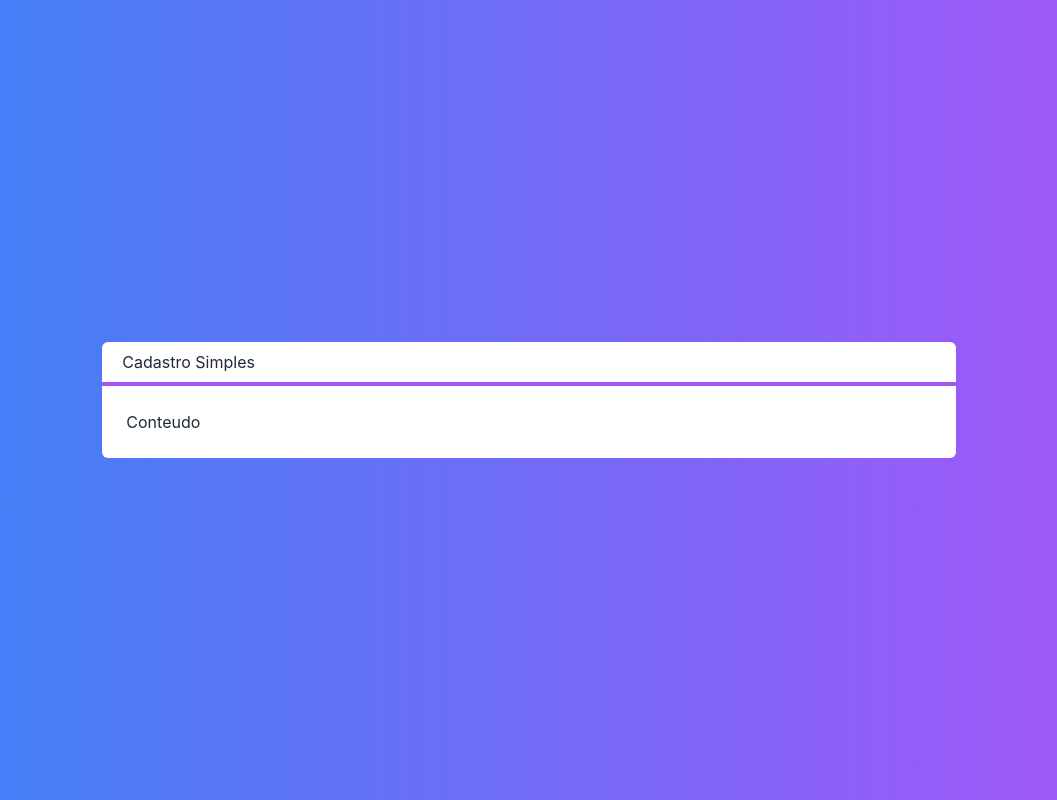
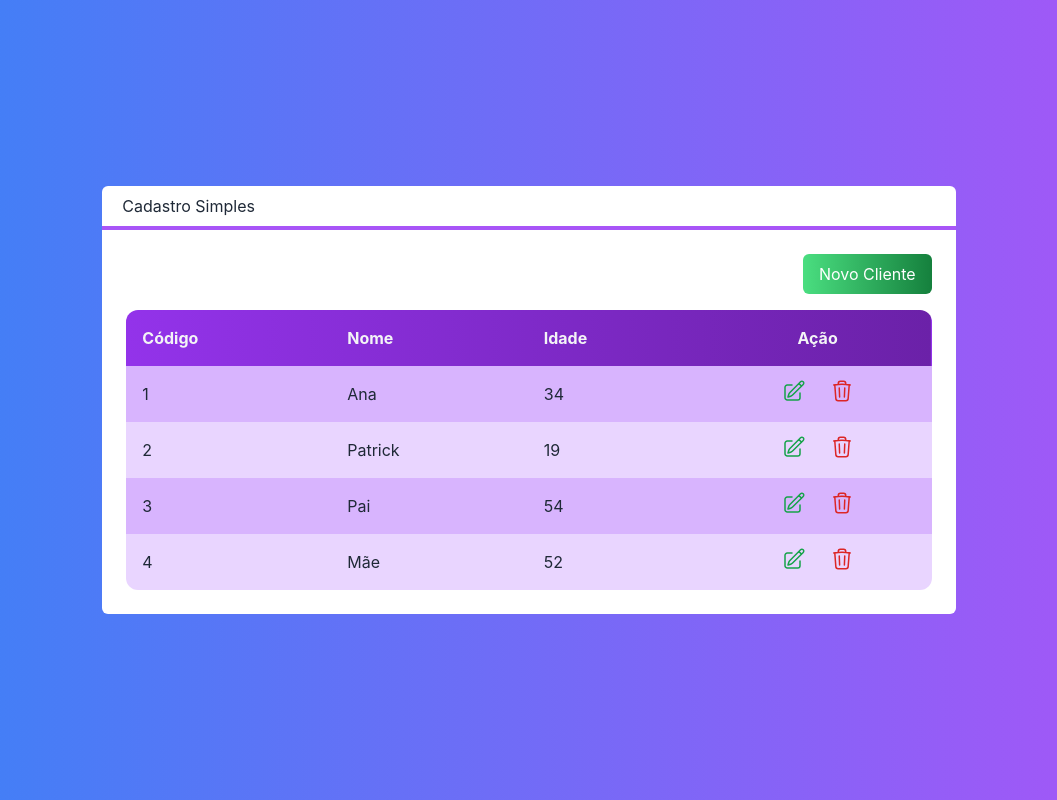
Before and after one commit to GMpatrick/CadastroDeUsuario, a Next.js app: page / in a window 1280 px wide. Shown: the whole page, without its empty margins (111-1168 px from the left). Built offline with nearby package versions, Linux system fonts and the light colour scheme.

Commit message:
Adição de componentes e configuração do projeto

```diff
--- /dev/null
+++ b/src/components/Tabela.tsx
@@ -0,0 +1,87 @@
+import Cliente from "../core/Cliente"
+import { IconeEdicao, IconeLixo } from "./icones"
+
+interface TabelaProps {
+    clientes: Cliente[]
+    clienteSelecionado?: (cliente: Cliente) => void
+    clienteExcluido?: (cliente: Cliente) => void
+}
+
+export default function Tabela(props: TabelaProps){
+
+    const exibirAcoes = props.clienteExcluido || props.clienteSelecionado
+
+    function renderizarCabecalho(){
+        return(
+            <tr>
+                <th className="text-left p-4">Código</th>
+                <th className="text-left p-4">Nome</th>
+                <th className="text-left p-4">Idade</th>
+                {exibirAcoes ? <th className="p-4">Ação</th> : false}
+            </tr>
+        )
+    }
+
+    function renderizarAcoes(cliente: Cliente){
+        return (
+            <td className="flex justify-center">
+                {props.clienteSelecionado ? (
+                    <button onClick={() => props.clienteSelecionado?.(cliente)} className={`
+                    flex justify-center items-center
+                    text-green-600 rounded-full p-2 m-1
+                    hover:bg-purple-50
+                `}>
+                    {IconeEdicao}
+                </button>
+                ) : false}
+
+                {props.clienteExcluido ? (
+                 <button onClick={() => props.clienteExcluido?.(cliente)} className={`
+                    flex justify-center items-center
+                    text-red-600 rounded-full p-2 m-1
+                    hover:bg-purple-50
+                    ` }>
+                    {IconeLixo}
+                </button>
+                ) : false}
+
+
+            </td>
+        )
+    }
+
+    function renderizarDados(){
+        return props.clientes?.map((cliente, i) =>{
+            return (
+
+                <tr key={cliente.getId} className={`
+                    ${i % 2 === 0 ? 'bg-purple-300' : 'bg-purple-200'}
+                `}>
+                    <td className="text-left p-4">{cliente.getId}</td>
+                    <td className="text-left p-4">{cliente.getNome}</td>
+                    <td className="text-left p-4">{cliente.getIdade}</td>
+                    {exibirAcoes ? renderizarAcoes(cliente) : false}
+                </tr>
+            )
+        })
+    }
+
+    return (
+        <table className={`
+            w-full rounded-xl overflow-hidden
+        `}>
+            <thead className={`
+                text-gray-100
+                bg-gradient-to-r from-purple-600 to to-purple-800
+            `}>
+                {renderizarCabecalho()}
+            </thead>
+
+            <tbody className={`
+
+            `}>
+                {renderizarDados()}
+            </tbody>
+        </table>
+    )
+}
--- /dev/null
+++ b/src/components/botao.tsx
@@ -0,0 +1,21 @@
+interface BotaoProps{
+    cor?: 'green' | 'blue' | 'gray'
+    className?: string
+    children: any
+}
+
+export default function Botao(props: BotaoProps){
+
+    const  cor = props.cor ?? 'gray'
+
+    return (
+        <button className={`
+            bg-gradient-to-r from-green-400 to-green-700
+            text-white px-4 py-2 rounded-md
+            ${props.className}
+        `}>
+            {props.children}
+            {console.log(cor)}
+        </button>
+    )
+}
--- /dev/null
+++ b/src/components/icones.tsx
@@ -0,0 +1,11 @@
+export const IconeEdicao = (
+    <svg xmlns="http://www.w3.org/2000/svg" fill="none" viewBox="0 0 24 24" strokeWidth={1.5} stroke="currentColor" className="w-6 h-6">
+        <path strokeLinecap="round" strokeLinejoin="round" d="M16.862 4.487l1.687-1.688a1.875 1.875 0 112.652 2.652L10.582 16.07a4.5 4.5 0 01-1.897 1.13L6 18l.8-2.685a4.5 4.5 0 011.13-1.897l8.932-8.931zm0 0L19.5 7.125M18 14v4.75A2.25 2.25 0 0115.75 21H5.25A2.25 2.25 0 013 18.75V8.25A2.25 2.25 0 015.25 6H10" />
+    </svg>
+)
+
+export const IconeLixo =(
+    <svg xmlns="http://www.w3.org/2000/svg" fill="none" viewBox="0 0 24 24" strokeWidth={1.5} stroke="currentColor" className="w-6 h-6">
+        <path strokeLinecap="round" strokeLinejoin="round" d="M14.74 9l-.346 9m-4.788 0L9.26 9m9.968-3.21c.342.052.682.107 1.022.166m-1.022-.165L18.16 19.673a2.25 2.25 0 01-2.244 2.077H8.084a2.25 2.25 0 01-2.244-2.077L4.772 5.79m14.456 0a48.108 48.108 0 00-3.478-.397m-12 .562c.34-.059.68-.114 1.022-.165m0 0a48.11 48.11 0 013.478-.397m7.5 0v-.916c0-1.18-.91-2.164-2.09-2.201a51.964 51.964 0 00-3.32 0c-1.18.037-2.09 1.022-2.09 2.201v.916m7.5 0a48.667 48.667 0 00-7.5 0" />
+    </svg>
+)
--- /dev/null
+++ b/src/core/Cliente.ts
@@ -0,0 +1,29 @@
+/* Classe que representa o cliente */
+
+export default class Cliente{
+    private id: string
+    private nome: string
+    private idade: number
+
+    constructor(nome: string, idade: number, id:string = null){
+        this.nome = nome
+        this.idade = idade
+        this.id = id
+    }
+
+    static vazio(){
+        return new Cliente('', 0)
+    }
+
+    get getId(){
+        return this.id
+    }
+
+    get getNome(){
+        return this.nome
+    }
+
+    get getIdade(){
+        return this.idade
+    }
+}
--- a/src/pages/index.tsx
+++ b/src/pages/index.tsx
@@ -1,10 +1,29 @@
+import Botao from "../components/botao";
 import Layout from "../components/Layout";
+import Tabela from "../components/Tabela";
+import Cliente from "../core/Cliente";
 
 export default function Home() {
     {/* <h1 className={`flex h-screen justify-center
       items-center bg-gradient-to-r from bg-purple-500 to-blue-600 `}>
       <span className="text-4xl ">Texto</span>
     </h1> exemplo de como deve ser*/}
+
+  const clientes = [
+    new Cliente('Ana', 34, '1'),
+    new Cliente('Patrick', 19, '2'),
+    new Cliente('Pai', 54, '3'),
+    new Cliente('Mãe', 52, '4')
+  ]
+
+  function clienteSelecionado(cliente: Cliente){
+    console.log(cliente.getNome)
+  }
+
+  function clienteExcluido(cliente: Cliente){
+    console.log(cliente.getId)
+  }
+
   return (
     <div className={`
         flex justify-center items-center h-screen
@@ -12,7 +31,13 @@
         text-white
       `}>
         <Layout titulo="Cadastro Simples">
-            <span>Conteudo</span>
+          <div className="flex justify-end">
+            <Botao className="mb-4" cor="green">Novo Cliente</Botao>
+          </div>
+            <Tabela clientes={clientes}
+              clienteSelecionado={clienteSelecionado}
+              clienteExcluido={clienteExcluido}
+            />
         </Layout>
     </div>
   )
--- a/tsconfig.json
+++ b/tsconfig.json
@@ -1,6 +1,6 @@
 {
   "compilerOptions": {
-    "target": "es5",
+    "target": "ES6",
     "lib": ["dom", "dom.iterable", "esnext"],
     "allowJs": true,
     "skipLibCheck": true,
```
